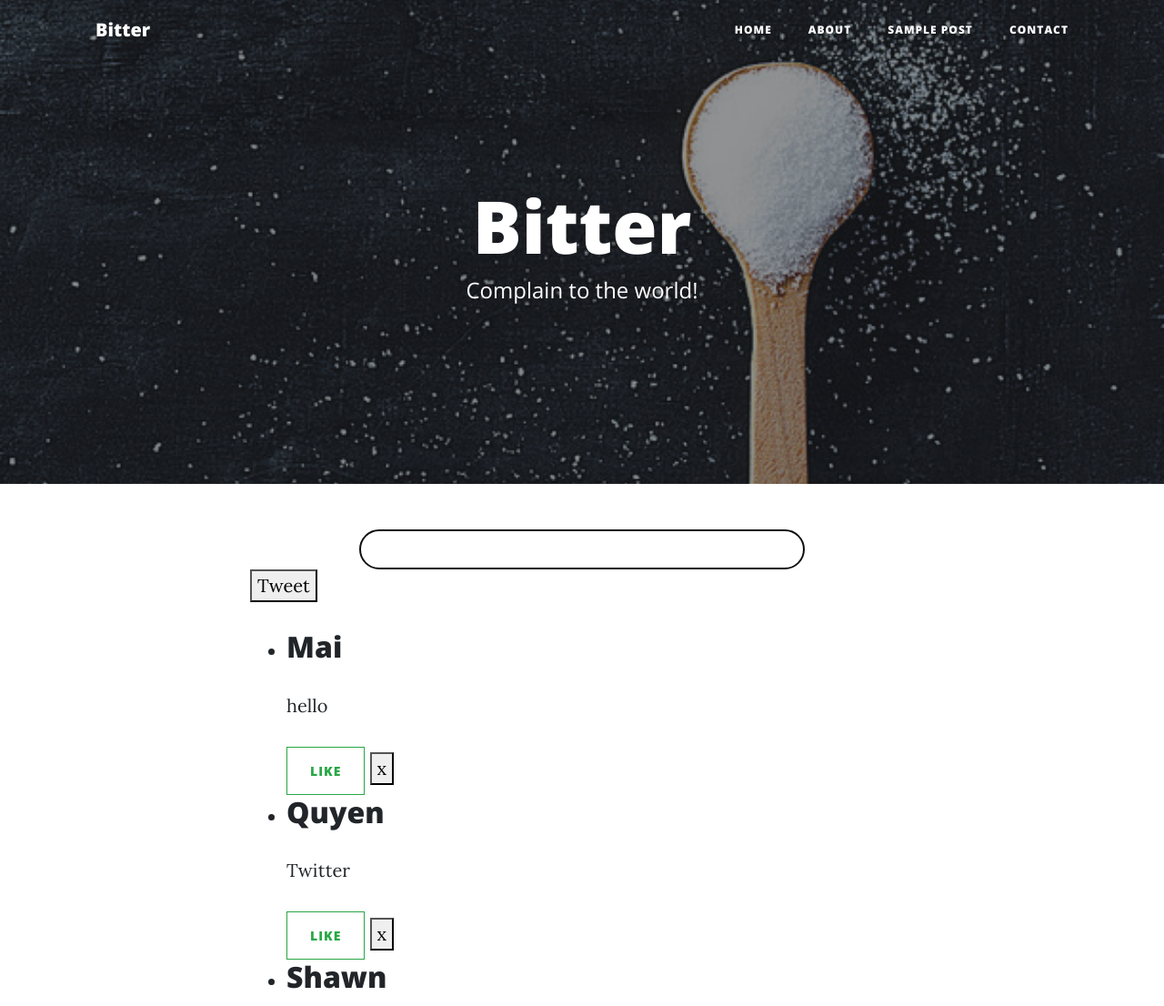
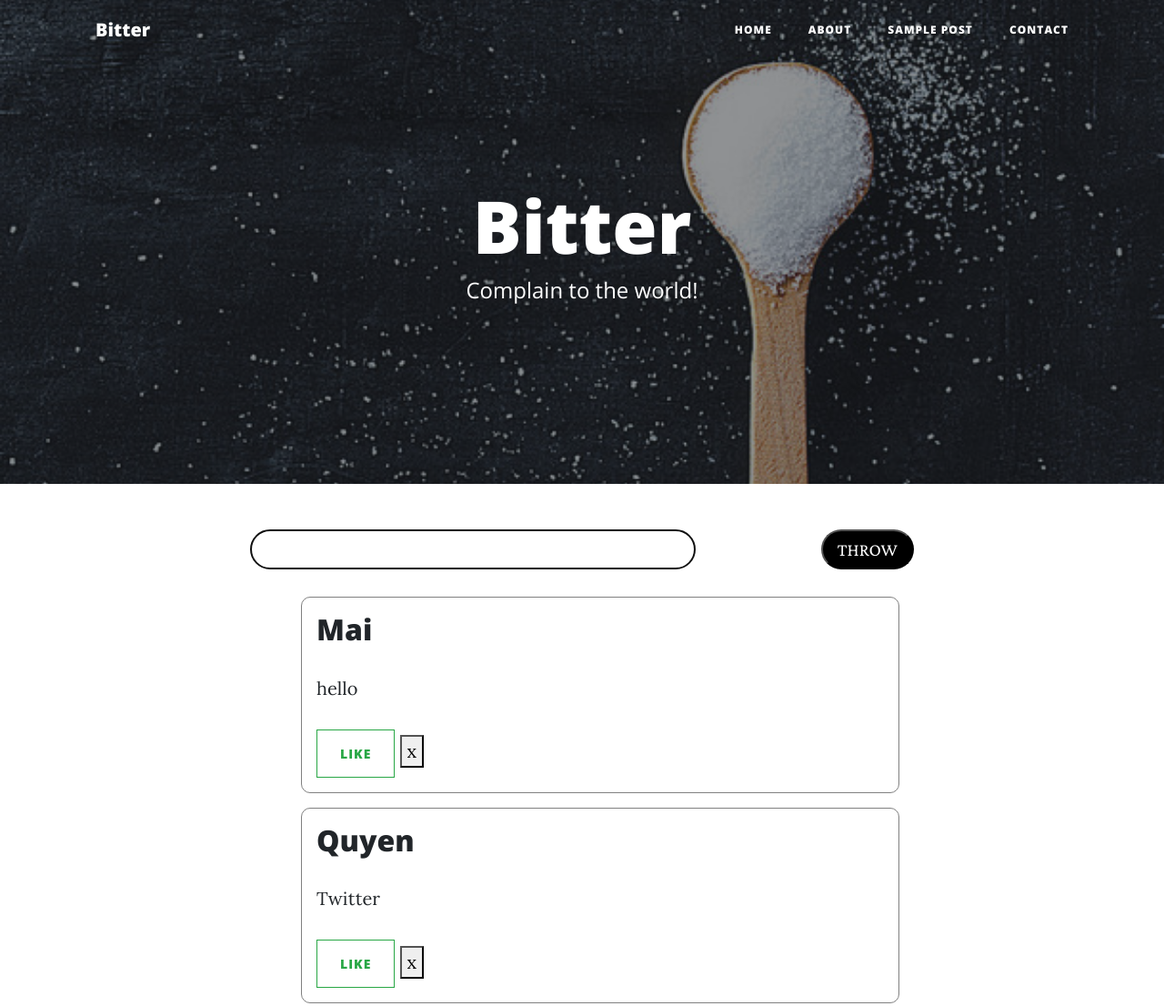
Before and after one commit to ShawnTalvacchia/Bitter, a website: page index.html in a window 1280 px wide. Shown: the top 1106 px of the page at 91% size. Drawn offline with nearby package versions, Linux system fonts and the light colour scheme.

Commit message:
More styling

```diff
--- a/index.html
+++ b/index.html
@@ -15,6 +15,7 @@
   <link href="vendor/bootstrap/css/bootstrap.min.css" rel="stylesheet">
 
   <!-- Custom fonts for this template -->
+  <link href="https://fonts.googleapis.com/css?family=Crimson+Pro&display=swap" rel="stylesheet">
   <link href="vendor/fontawesome-free/css/all.min.css" rel="stylesheet" type="text/css">
   <link href='https://fonts.googleapis.com/css?family=Lora:400,700,400italic,700italic' rel='stylesheet' type='text/css'>
   <link href='https://fonts.googleapis.com/css?family=Open+Sans:300italic,400italic,600italic,700italic,800italic,400,300,600,700,800' rel='stylesheet' type='text/css'>
@@ -74,8 +75,8 @@
       <div class="col-lg-8 col-md-10 mx-auto">
         <div class="searchBar">
           <input maxlength="140" type="text" id="tweetInput" />
+          <button onclick="createTweet()">THROW</button>
         </div>
-        <button onclick="createTweet()">Tweet</button>
         <p id="tweetLength"></p>
         <ul id="tweets"></ul>
         <div class="clearfix">
--- a/style.css
+++ b/style.css
@@ -1,12 +1,31 @@
 .searchBar{
     display: flex;
-    justify-content: center;
+    justify-content: space-between;
 }
 
 .searchBar input {
     width: 490px;
     height: 44px;
     border-radius: 25px;
-    border: 1px solid #dfe1e5;
+    border: 1px solid #c3c3c4;
     box-shadow: none;
 }
+
+.searchBar button {
+    border-radius: 25px;
+    background-color: black;
+    color: white;
+    font-family: 'Crimson Pro', serif;
+    padding-left: 1rem;
+    padding-right: 1rem;
+}
+
+#tweets li {
+    margin: 1rem;
+    padding: 1rem;
+    list-style: none;
+    border: gray;
+    border-width: .1rem;
+    border-style: solid;
+    border-radius: 10px;
+}
```
